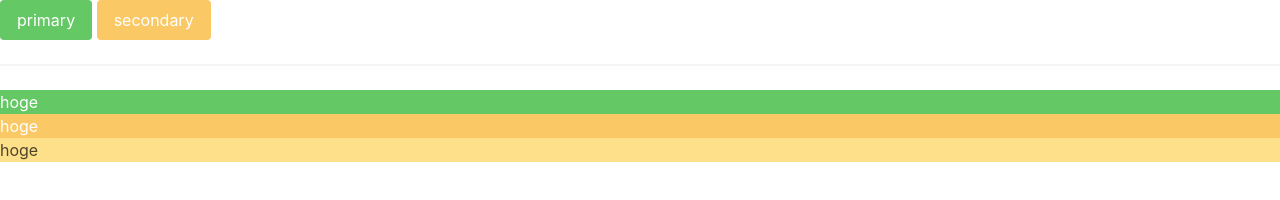
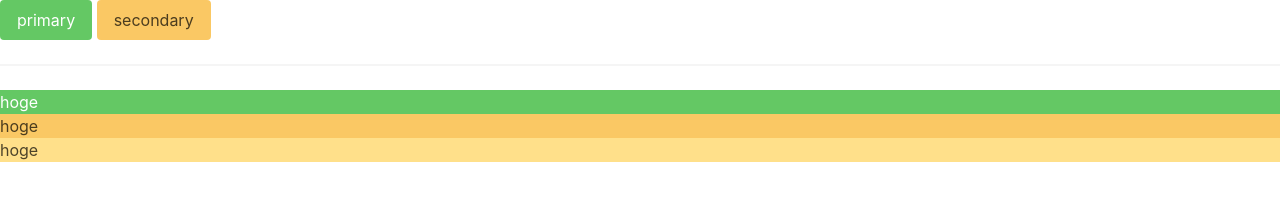
Before and after one commit to epsilonGtMyon/css-memo, a website built with webpack: page bulma-customize/public/index.html in a window 1280 px wide. Built offline with nearby package versions, Linux system fonts and the light colour scheme.

Commit message:
色を細かく定義

```diff
--- a/bulma-customize/src/assets/bulma/index.scss
+++ b/bulma-customize/src/assets/bulma/index.scss
@@ -8,10 +8,13 @@ $primary: rgb(100, 200, 100);
 @import "~bulma/sass/utilities/initial-variables.sass";
 @import "~bulma/sass/utilities/functions.sass";
 
+$secondary: rgb(250, 200, 100);
+$secondary-invert: findColorInvert($secondary) !default;
+$secondary-light: findLightColor($secondary) !default;
+$secondary-dark: findDarkColor($secondary) !default;
 
-$secondary: rgb(250, 200, 100);
 $custom-colors: (
-    'secondary': ($secondary, white)
+    'secondary': ($secondary, $secondary-invert, $secondary-light, $secondary-dark)
 );
 
 @import "~bulma/sass/utilities/derived-variables.sass";
```
